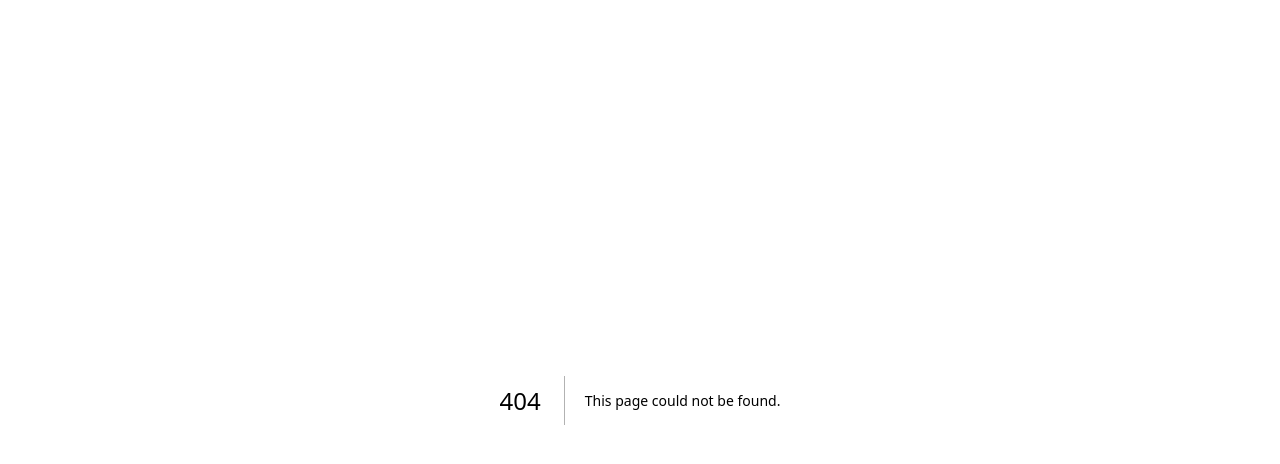
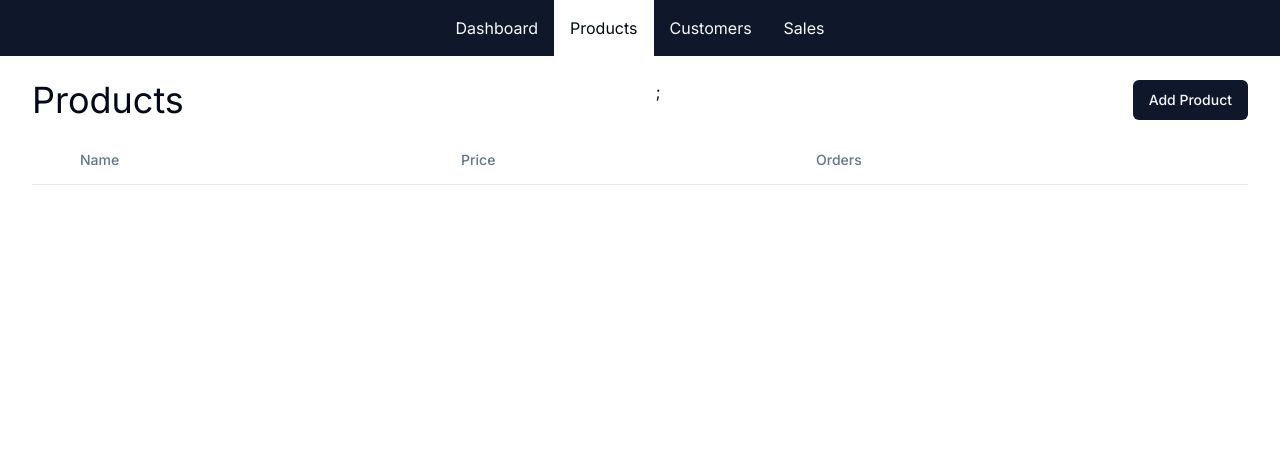
Before and after one commit to EchoSierraN/next-js-ecommerce-mvp, a Next.js app: page /admin/products in a window 1280 px wide. Before the commit this address had no page. Shown: the top 464 px of the page. Built offline with nearby package versions, Linux system fonts and the light colour scheme.

Commit message:
Product table header

```diff
--- a/package.json
+++ b/package.json
@@ -10,6 +10,7 @@
   },
   "dependencies": {
     "@prisma/client": "^5.14.0",
+    "@radix-ui/react-slot": "^1.0.2",
     "class-variance-authority": "^0.7.0",
     "clsx": "^2.1.1",
     "lucide-react": "^0.379.0",
--- a/src/app/admin/layout.tsx
+++ b/src/app/admin/layout.tsx
@@ -9,7 +9,7 @@
     <>
       <Nav>
         <NavLink href={"/admin"}>Dashboard</NavLink>
-        <NavLink href={"/admin/producs"}>Producs</NavLink>
+        <NavLink href={"/admin/products"}>Products</NavLink>
         <NavLink href={"/admin/users"}>Customers</NavLink>
         <NavLink href={"/admin/orders"}>Sales</NavLink>
       </Nav>
--- /dev/null
+++ b/src/app/admin/products/_components/pageHeader.tsx
@@ -0,0 +1,5 @@
+import { ReactNode } from "react";
+
+export default function PageHeader({ children }: { children: ReactNode }) {
+  return <h1 className="text-4xl mb-4">{children}</h1>;
+}
--- /dev/null
+++ b/src/app/admin/products/page.tsx
@@ -0,0 +1,46 @@
+import PageHeader from "./_components/pageHeader";
+import { Button } from "@/components/ui/button";
+import Link from "next/link";
+import {
+  Table,
+  TableBody,
+  TableCaption,
+  TableCell,
+  TableHead,
+  TableHeader,
+  TableRow,
+} from "@/components/ui/table";
+
+export default function AdminProductsPage() {
+  return (
+    <>
+      <div className="flex justify-between">
+        <PageHeader>Products</PageHeader>;
+        <Button asChild>
+          <Link href={"/admin/products/new"}>Add Product</Link>
+        </Button>
+      </div>
+      <ProductsTable />
+    </>
+  );
+}
+
+function ProductsTable() {
+  return (
+    <Table>
+      <TableHeader>
+        <TableRow>
+          <TableHead className="w-0">
+            <span className="sr-only">Available for Purchase</span>
+          </TableHead>
+          <TableHead>Name</TableHead>
+          <TableHead>Price</TableHead>
+          <TableHead>Orders</TableHead>
+          <TableHead className="w-0">
+            <span className="sr-only">Actions</span>
+          </TableHead>
+        </TableRow>
+      </TableHeader>
+    </Table>
+  );
+}
--- /dev/null
+++ b/src/components/ui/button.tsx
@@ -0,0 +1,56 @@
+import * as React from "react"
+import { Slot } from "@radix-ui/react-slot"
+import { cva, type VariantProps } from "class-variance-authority"
+
+import { cn } from "@/lib/utils"
+
+const buttonVariants = cva(
+  "inline-flex items-center justify-center whitespace-nowrap rounded-md text-sm font-medium ring-offset-background transition-colors focus-visible:outline-none focus-visible:ring-2 focus-visible:ring-ring focus-visible:ring-offset-2 disabled:pointer-events-none disabled:opacity-50",
+  {
+    variants: {
+      variant: {
+        default: "bg-primary text-primary-foreground hover:bg-primary/90",
+        destructive:
+          "bg-destructive text-destructive-foreground hover:bg-destructive/90",
+        outline:
+          "border border-input bg-background hover:bg-accent hover:text-accent-foreground",
+        secondary:
+          "bg-secondary text-secondary-foreground hover:bg-secondary/80",
+        ghost: "hover:bg-accent hover:text-accent-foreground",
+        link: "text-primary underline-offset-4 hover:underline",
+      },
+      size: {
+        default: "h-10 px-4 py-2",
+        sm: "h-9 rounded-md px-3",
+        lg: "h-11 rounded-md px-8",
+        icon: "h-10 w-10",
+      },
+    },
+    defaultVariants: {
+      variant: "default",
+      size: "default",
+    },
+  }
+)
+
+export interface ButtonProps
+  extends React.ButtonHTMLAttributes<HTMLButtonElement>,
+    VariantProps<typeof buttonVariants> {
+  asChild?: boolean
+}
+
+const Button = React.forwardRef<HTMLButtonElement, ButtonProps>(
+  ({ className, variant, size, asChild = false, ...props }, ref) => {
+    const Comp = asChild ? Slot : "button"
+    return (
+      <Comp
+        className={cn(buttonVariants({ variant, size, className }))}
+        ref={ref}
+        {...props}
+      />
+    )
+  }
+)
+Button.displayName = "Button"
+
+export { Button, buttonVariants }
--- /dev/null
+++ b/src/components/ui/table.tsx
@@ -0,0 +1,117 @@
+import * as React from "react"
+
+import { cn } from "@/lib/utils"
+
+const Table = React.forwardRef<
+  HTMLTableElement,
+  React.HTMLAttributes<HTMLTableElement>
+>(({ className, ...props }, ref) => (
+  <div className="relative w-full overflow-auto">
+    <table
+      ref={ref}
+      className={cn("w-full caption-bottom text-sm", className)}
+      {...props}
+    />
+  </div>
+))
+Table.displayName = "Table"
+
+const TableHeader = React.forwardRef<
+  HTMLTableSectionElement,
+  React.HTMLAttributes<HTMLTableSectionElement>
+>(({ className, ...props }, ref) => (
+  <thead ref={ref} className={cn("[&_tr]:border-b", className)} {...props} />
+))
+TableHeader.displayName = "TableHeader"
+
+const TableBody = React.forwardRef<
+  HTMLTableSectionElement,
+  React.HTMLAttributes<HTMLTableSectionElement>
+>(({ className, ...props }, ref) => (
+  <tbody
+    ref={ref}
+    className={cn("[&_tr:last-child]:border-0", className)}
+    {...props}
+  />
+))
+TableBody.displayName = "TableBody"
+
+const TableFooter = React.forwardRef<
+  HTMLTableSectionElement,
+  React.HTMLAttributes<HTMLTableSectionElement>
+>(({ className, ...props }, ref) => (
+  <tfoot
+    ref={ref}
+    className={cn(
+      "border-t bg-muted/50 font-medium [&>tr]:last:border-b-0",
+      className
+    )}
+    {...props}
+  />
+))
+TableFooter.displayName = "TableFooter"
+
+const TableRow = React.forwardRef<
+  HTMLTableRowElement,
+  React.HTMLAttributes<HTMLTableRowElement>
+>(({ className, ...props }, ref) => (
+  <tr
+    ref={ref}
+    className={cn(
+      "border-b transition-colors hover:bg-muted/50 data-[state=selected]:bg-muted",
+      className
+    )}
+    {...props}
+  />
+))
+TableRow.displayName = "TableRow"
+
+const TableHead = React.forwardRef<
+  HTMLTableCellElement,
+  React.ThHTMLAttributes<HTMLTableCellElement>
+>(({ className, ...props }, ref) => (
+  <th
+    ref={ref}
+    className={cn(
+      "h-12 px-4 text-left align-middle font-medium text-muted-foreground [&:has([role=checkbox])]:pr-0",
+      className
+    )}
+    {...props}
+  />
+))
+TableHead.displayName = "TableHead"
+
+const TableCell = React.forwardRef<
+  HTMLTableCellElement,
+  React.TdHTMLAttributes<HTMLTableCellElement>
+>(({ className, ...props }, ref) => (
+  <td
+    ref={ref}
+    className={cn("p-4 align-middle [&:has([role=checkbox])]:pr-0", className)}
+    {...props}
+  />
+))
+TableCell.displayName = "TableCell"
+
+const TableCaption = React.forwardRef<
+  HTMLTableCaptionElement,
+  React.HTMLAttributes<HTMLTableCaptionElement>
+>(({ className, ...props }, ref) => (
+  <caption
+    ref={ref}
+    className={cn("mt-4 text-sm text-muted-foreground", className)}
+    {...props}
+  />
+))
+TableCaption.displayName = "TableCaption"
+
+export {
+  Table,
+  TableHeader,
+  TableBody,
+  TableFooter,
+  TableHead,
+  TableRow,
+  TableCell,
+  TableCaption,
+}
```
Also changed, not shown: 1 other file (tests, documents, lock files or other folders).
